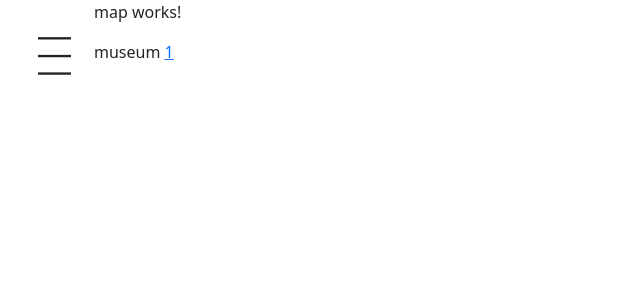
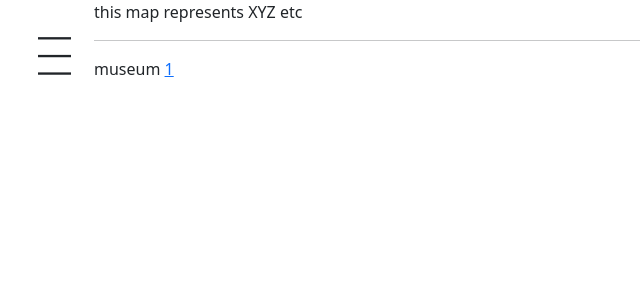
Before and after one commit to 1u-ka/town, an Angular app: page / in a window 1280 px wide. Shown: the top 300 px of the page, without its empty margins (0-640 px from the left). Built offline with nearby package versions, Linux system fonts and the light colour scheme.

Commit message:
adds map preface

```diff
--- a/src/app/map/map.component.html
+++ b/src/app/map/map.component.html
@@ -1,5 +1,6 @@
 <div class="container">
-  <p>map works!</p>
+  <header *ngIf="preface">{{ preface }}</header>
+  <hr />
   <section *ngIf='tileset$ | async as tileset'>
     <span *ngFor='let tile of tileset'>
       {{ tile.symbol }}
--- a/src/app/map/map.component.ts
+++ b/src/app/map/map.component.ts
@@ -14,10 +14,17 @@ import { Tile } from '../tile.model';
 export class MapComponent implements OnInit {
 
   /** */
-  id: number;
+  private id: number;
 
-  /** */
-  tileset$: Observable<Tile[]>;
+  /**
+   * @todo   map header contents shouldn't be externally accessible
+   */
+  public preface: string;
+
+  /**
+   * @todo   map tiles should not be externally accessible
+   */
+  public tileset$: Observable<Tile[]>;
 
   /** */
   constructor(
@@ -33,8 +40,8 @@ export class MapComponent implements OnInit {
                           .paramMap
                           .get('id'))
 
-    this.id = mid ? mid : 1
-
+    this.id       = mid ? mid : 1
+    this.comms.get('map.json').subscribe(r => this.preface = r.preface)
     this.tileset$ = this.comms.get('tiles.json')
   }
 
--- /dev/null
+++ b/src/assets/map.json
@@ -0,0 +1,3 @@
+{
+  "preface":"this map represents XYZ etc"
+}
```
